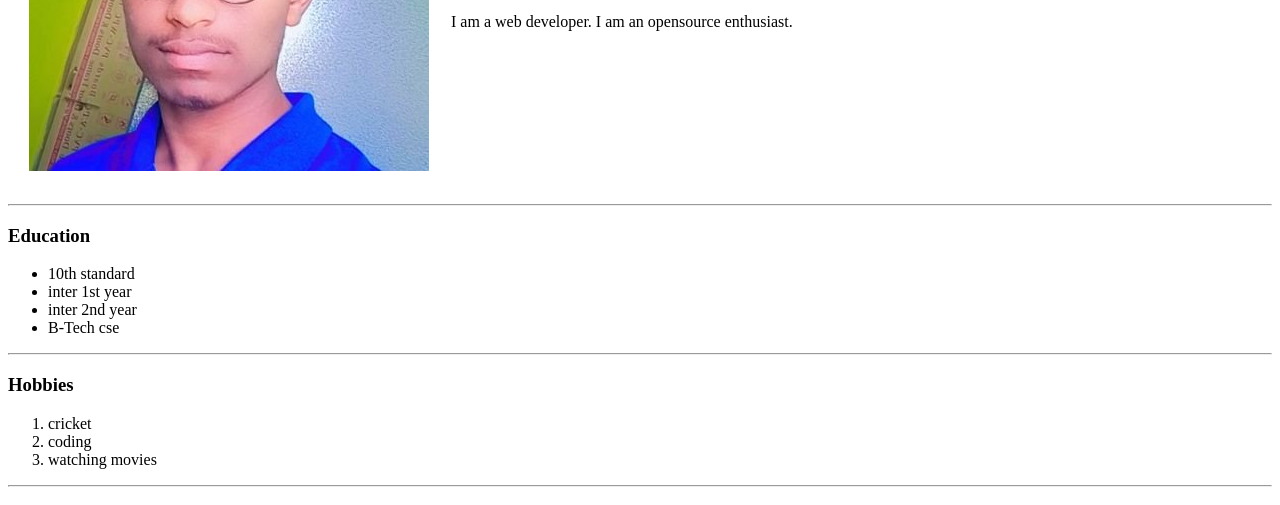
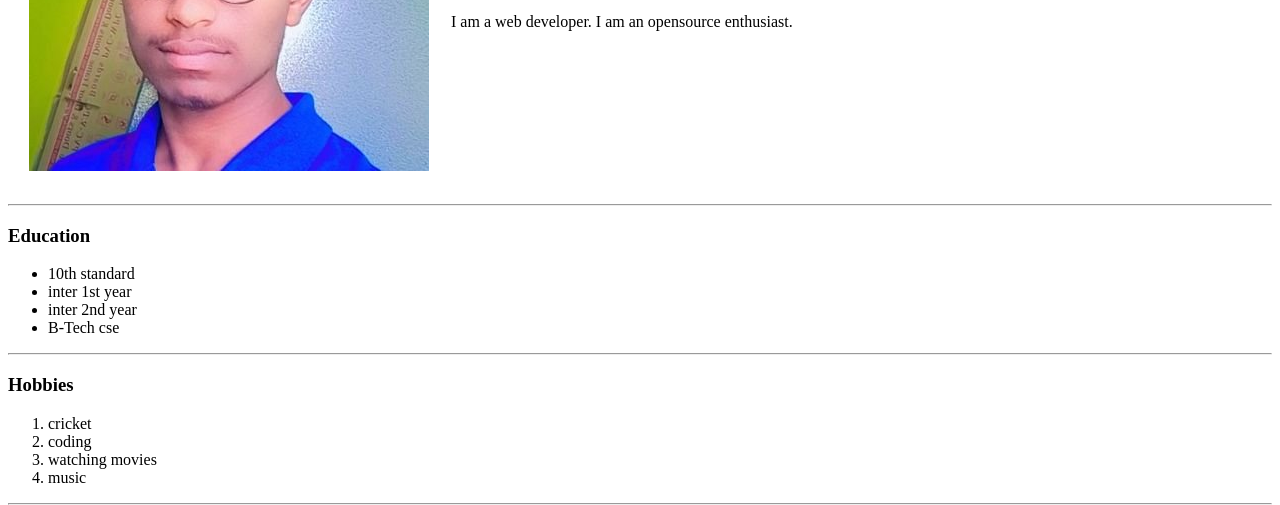
Before and after one commit to Sathwik-git/cv, a plain HTML site: page index.html in a window 1280 px wide. Shown: the part 258-763 px from the top of the page. Drawn offline with Linux system fonts and the light colour scheme.

Commit message:
Update index.html
added li tag

```diff
--- a/index.html
+++ b/index.html
@@ -29,6 +29,7 @@
         <li>cricket</li>
         <li>coding</li>
         <li>watching movies</li>
+        <li>music</li>
     </ol>
     <hr>
     <h4>My contacts</h4>
```
